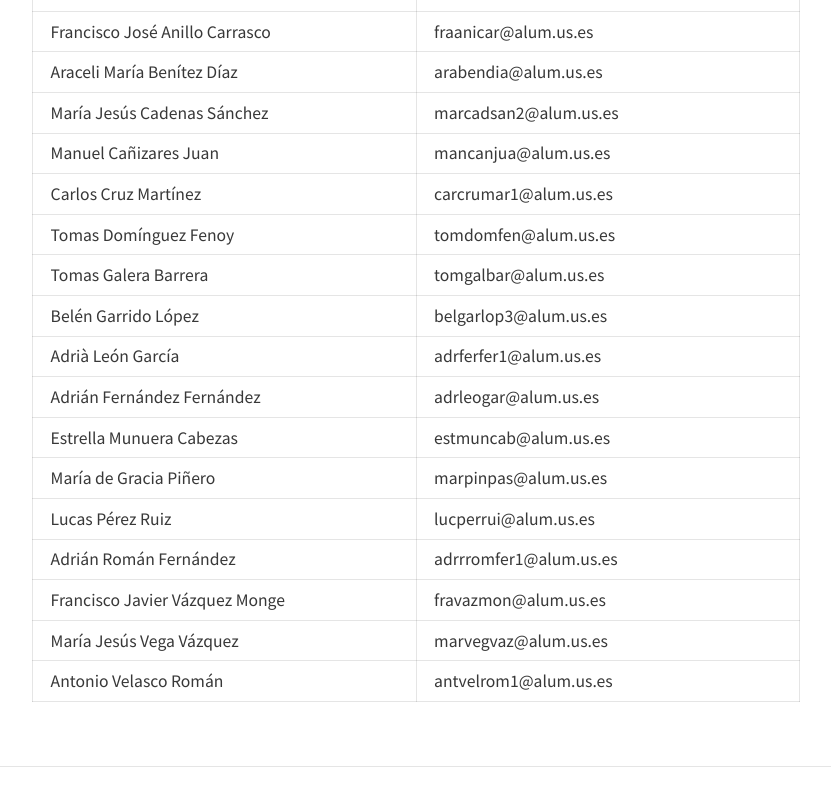
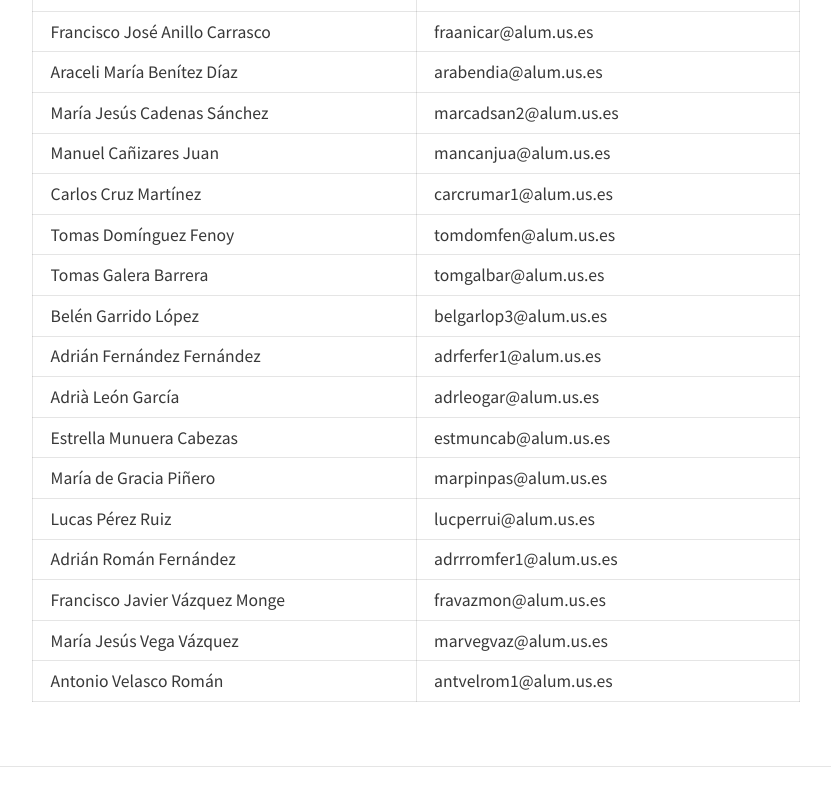
Before and after one commit to dlga/dlga.github.io, a Jekyll site: the page built from _posts/2020-05-04-adendas.md, in a window 1280 px wide and 900 px high, scrolled down 4185 px. Shown: the top 806 px of the window, without its empty margins (224-1055 px from the left). Built offline with Jekyll 4.4.1, drawn with Linux system fonts in a browser that asks for light colours; nearby versions of some CDN libraries.

```diff
--- a/_posts/2020-05-04-adendas.md
+++ b/_posts/2020-05-04-adendas.md
@@ -154,8 +154,8 @@ Para las asignaturas de este departamento contactar con **María Jesús Vega Vá
 | Tomas Domínguez Fenoy          | tomdomfen@alum.us.es   |
 | Tomas Galera Barrera           | tomgalbar@alum.us.es   |
 | Belén Garrido López            | belgarlop3@alum.us.es  |
-| Adrià León García              | adrferfer1@alum.us.es  |
-| Adrián Fernández Fernández     | adrleogar@alum.us.es   |
+| Adrián Fernández Fernández     | adrferfer1@alum.us.es  |
+| Adrià León García              | adrleogar@alum.us.es   |
 | Estrella Munuera Cabezas       | estmuncab@alum.us.es   |
 | María de Gracia Piñero         | marpinpas@alum.us.es   |
 | Lucas Pérez Ruiz               | lucperrui@alum.us.es   |
```
